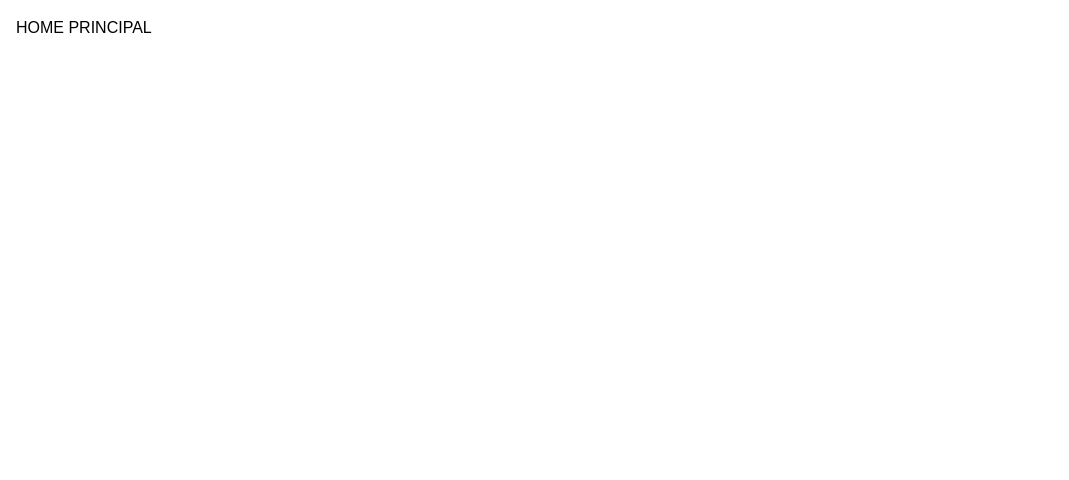
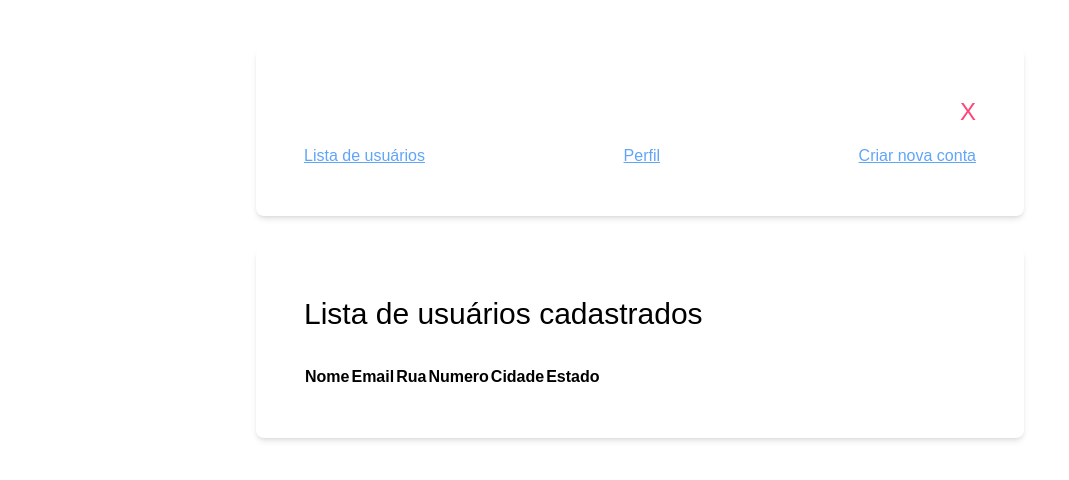
Before and after one commit to BlackSheep1337/front-end-challenger, a Next.js app: page /home in a window 1280 px wide. Shown: the top 480 px of the page, without its empty margins (0-1069 px from the left). Built offline with nearby package versions, Linux system fonts and the light colour scheme.

Commit message:
setup list of users

```diff
--- a/app/cadastro/page.tsx
+++ b/app/cadastro/page.tsx
@@ -101,6 +101,10 @@ const Cadastro = () => {
   };
 
   const redirectHome = () => {
+    /* (if (state.isValidated) {
+      router.push('/home');
+    }
+    */
     router.push('/');
   }
 
--- /dev/null
+++ b/app/components/Perfil.tsx
@@ -0,0 +1,11 @@
+import React from 'react'
+
+const Perfil = () => {
+  return (
+    <div className='bg-white max-w-3xl mx-auto my-8 p-12 text-black rounded-lg shadow-md'>
+
+    </div>
+  )
+}
+
+export default Perfil
--- /dev/null
+++ b/app/components/UserList.tsx
@@ -0,0 +1,60 @@
+import React from 'react'
+
+interface IUserList {
+  name: string;
+  email: string;
+  street: string;
+  state: string;
+  city: string;
+  number: number;
+}
+
+const UserList = ({ data }: { data: IUserList[] }) => {
+  return (
+    <div className='bg-white max-w-3xl mx-auto my-8 p-12 text-black rounded-lg shadow-md'>
+      <div className='flex justify-between'>
+        <h1 className='text-3xl'>Lista de usuários cadastrados</h1>
+      </div>
+      <table className='table table-bordered mt-8'>
+        <thead>
+          <tr>
+            <th>
+              Nome
+            </th>
+            <th>
+              Email
+            </th>
+            <th>
+              Rua
+            </th>
+            <th>
+              Numero
+            </th>
+            <th>
+              Cidade
+            </th>
+            <th>
+              Estado
+            </th>
+          </tr>
+        </thead>
+        <tbody>
+            {data.map(({name,email,street,state,city, number}) => {
+              return (
+                <tr className='hover:bg-slate-200 hover:cursor-pointer transition'>
+                  <td>{name}</td>
+                  <td>{email}</td>
+                  <td>{street}</td>
+                  <td>{number}</td>
+                  <td>{city}</td>
+                  <td>{state}</td>
+                </tr>
+              )
+            })}
+        </tbody>
+      </table>
+    </div>
+  )
+}
+
+export default UserList
--- a/app/home/page.tsx
+++ b/app/home/page.tsx
@@ -1,9 +1,47 @@
-import React from 'react'
+"use client"
+import { useRouter } from 'next/navigation'
+import React, { useEffect, useState } from 'react'
+import UserList from '../components/UserList';
+import Profile from '../components/Perfil';
 
 const Home = () => {
+  const [data, setData] = useState([]);
+  const [activeComponent, setActiveComponent] = useState('userList');
+  const router = useRouter();
+
+  useEffect(() => {
+    const users = JSON.parse(localStorage.getItem('users') || '[]');
+    setData(users);
+  }, []);
+
+  const renderComponent = () => {
+    switch (activeComponent) {
+      case 'userList':
+        return <UserList data={data || []} />;
+      case 'profile':
+        return <Profile />;
+      default:
+        return <UserList data={data || []} />;
+    }
+  };
+
   return (
-    <h1 className='text-black'>HOME PRINCIPAL</h1>
+    <>
+      <div className='bg-white max-w-3xl mx-auto my-8 p-12 text-black rounded-lg shadow-md'>
+        <div className='flex justify-end'>
+          <button className='text-[#FF4579] text-2xl' onClick={() => router.push('/')}>X</button>
+        </div>
+        <div className='flex justify-between mt-4 text-blue-400 underline'>
+          <button onClick={() => setActiveComponent('userList')}>Lista de usuários</button>
+
+          <button onClick={() => setActiveComponent('profile')}>Perfil</button>
+
+          <button onClick={() => router.push('/cadastro')}>Criar nova conta</button>
+        </div>
+      </div>
+      {renderComponent()}
+    </>
   )
 }
 
-export default Home
+export default Home;
```
